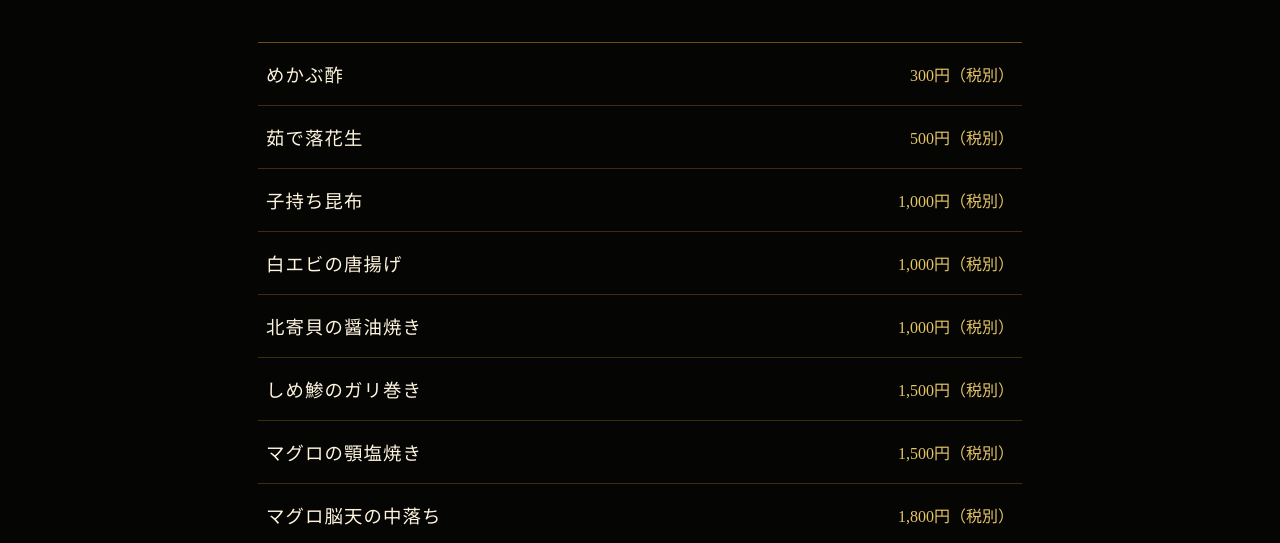
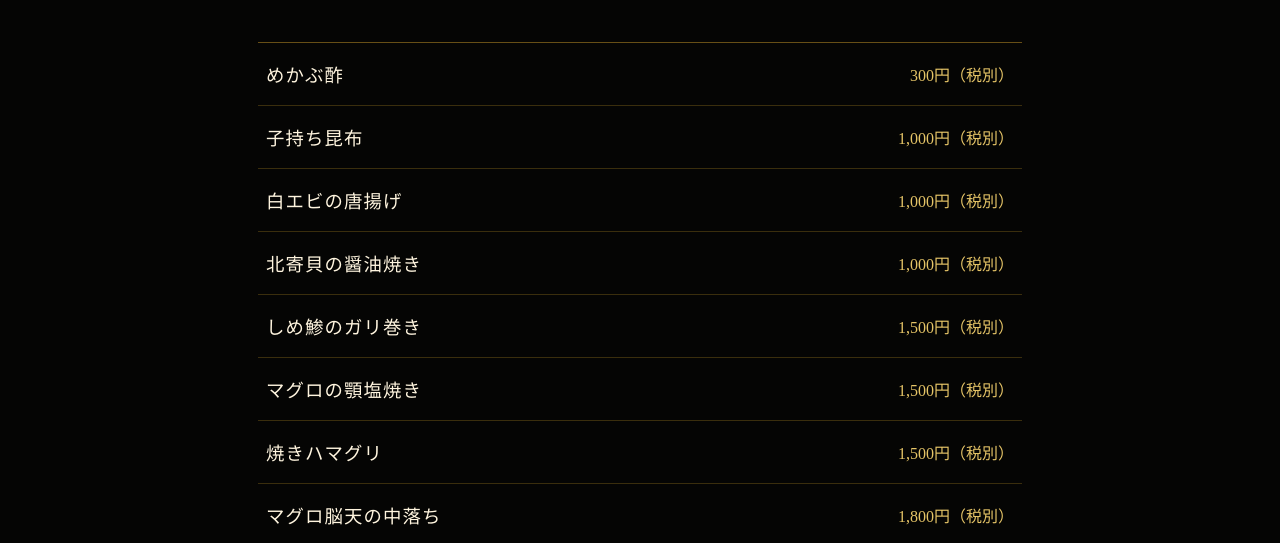
Before and after one commit to simesaba1192-hub/sushiiso-web, a plain HTML site: page today.html in a window 1280 px wide. Shown: the part 257-800 px from the top of the page. Drawn offline with Linux system fonts and the light colour scheme.

Commit message:
Update today's dishes and senkin sake price across four-page site

```diff
--- a/today.html
+++ b/today.html
@@ -28,12 +28,12 @@ h1{text-align:center;font-family:"Yuji Syuku","HG正楷書体-PRO","HGP行書体
 <p class="lead">旬の一品をご用意しております。</p>
 <div class="menu">
 <div class="row"><div class="name">めかぶ酢</div><div class="price">300円（税別）</div></div>
-<div class="row"><div class="name">茹で落花生</div><div class="price">500円（税別）</div></div>
 <div class="row"><div class="name">子持ち昆布</div><div class="price">1,000円（税別）</div></div>
 <div class="row"><div class="name">白エビの唐揚げ</div><div class="price">1,000円（税別）</div></div>
 <div class="row"><div class="name">北寄貝の醤油焼き</div><div class="price">1,000円（税別）</div></div>
 <div class="row"><div class="name">しめ鯵のガリ巻き</div><div class="price">1,500円（税別）</div></div>
 <div class="row"><div class="name">マグロの顎塩焼き</div><div class="price">1,500円（税別）</div></div>
+<div class="row"><div class="name">焼きハマグリ</div><div class="price">1,500円（税別）</div></div>
 <div class="row"><div class="name">マグロ脳天の中落ち</div><div class="price">1,800円（税別）</div></div>
 <div class="row"><div class="name">毛ガニの押し寿司</div><div class="price">3,500円（税別）</div></div>
 <div class="row"><div class="name">本日のお刺身盛り合わせ</div><div class="price">4,000円（税込）</div></div>
```
Also changed, not shown: sake.html (+1 -1 lines).
